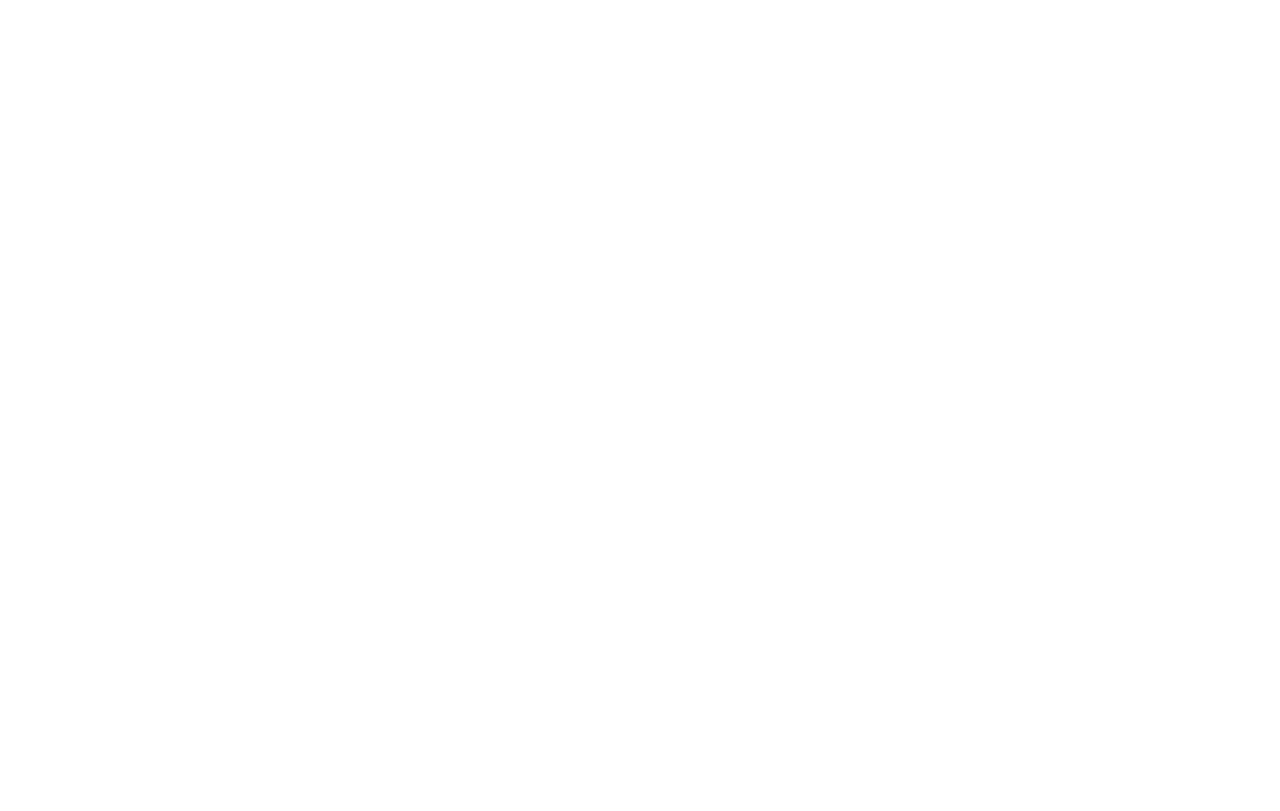
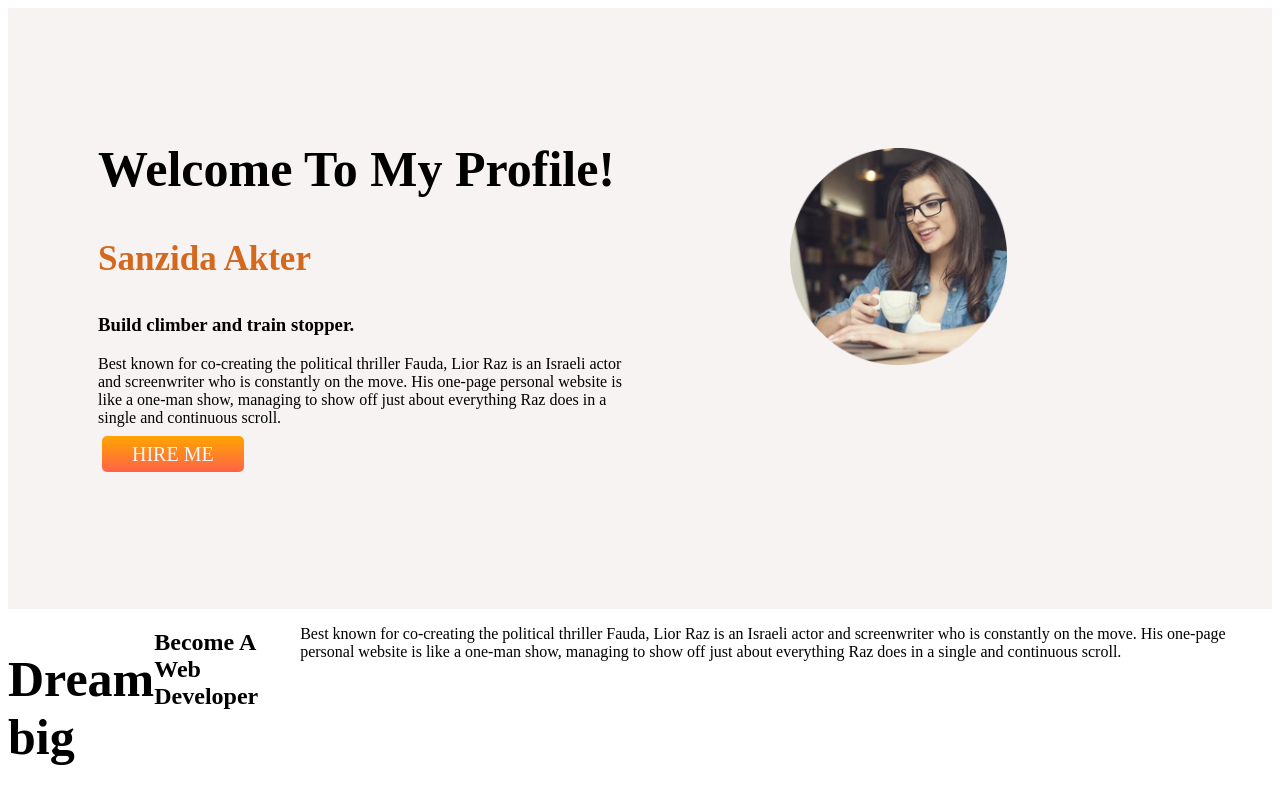
Before and after one commit to sanzidaa71/Fast-web-protfolio, a plain HTML site: page index.html in a window 1280 px wide. Drawn offline with Linux system fonts and the light colour scheme.

Commit message:
tombunneraddad

```diff
--- a/index.html
+++ b/index.html
@@ -6,9 +6,42 @@
     <meta http-equiv="X-UA-Compatible" content="IE=edge">
     <meta name="viewport" content="width=device-width, initial-scale=1.0">
     <title>Document</title>
+    <link rel="preconnect" href="https://fonts.googleapis.com">
+    <link rel="preconnect" href="https://fonts.gstatic.com" crossorigin>
+    <link href="https://fonts.googleapis.com/css2?family=Poppins:wght@500&display=swap" rel="stylesheet">
+    <link rel="stylesheet" href="style.css">
 </head>
 
 <body>
+    <section class="Top-banner">
+        <div class="half-with">
+            <h1>Welcome To My Profile!</h1>
+            <h3 id="name">Sanzida Akter</h3>
+
+            <h3>Build climber and train stopper.</h3>
+            <p>Best known for co-creating the political thriller Fauda, Lior Raz is an Israeli actor and screenwriter
+                who is
+                constantly on the move. His one-page personal website is like a one-man show, managing to show off just
+                about
+                everything Raz does in a single and continuous scroll. </p>
+            <a class="button" target="_blank" href="https://www.linkedin.com/"><span id="hire-me">HIRE ME</span></a>
+        </div>
+        <div class="half-with">
+            <img src="image/Name.png" alt="">
+        </div>
+
+    </section>
+
+    <section class="bunner-second">
+        <h1> Dream big</h1>
+        <h2>Become A Web Developer</h2>
+        <p>Best known for co-creating the political thriller Fauda, Lior Raz is an Israeli actor and screenwriter
+            who is
+            constantly on the move. His one-page personal website is like a one-man show, managing to show off just
+            about
+            everything Raz does in a single and continuous scroll. </p>
+    </section>
+
 
 </body>
 
--- /dev/null
+++ b/style.css
@@ -0,0 +1,48 @@
+h1 {
+    font-size: 50px;
+}
+
+#name {
+    font-size: 35px;
+    color: chocolate;
+}
+
+section {
+    display: flex;
+}
+
+.half-with {
+    width: 50%;
+}
+
+.half-with img {
+    width: 40%;
+    padding: 50px 50px;
+    margin: 100px 100px;
+    margin-top: auto;
+    border-color: 10px, black;
+
+}
+
+.button {
+    text-decoration: none;
+    background-image: linear-gradient(orange, tomato);
+    padding: 7px 30px;
+    margin: 4px 4px;
+    border-radius: 5px;
+    font-size: 20px;
+
+
+}
+
+#hire-me {
+    color: aliceblue;
+}
+
+.Top-banner {
+    border: black 2px;
+    background-color: rgb(247, 243, 243);
+    margin: auto;
+    padding: 90px;
+
+}
```
Also changed, not shown: image/Name.png (added).
